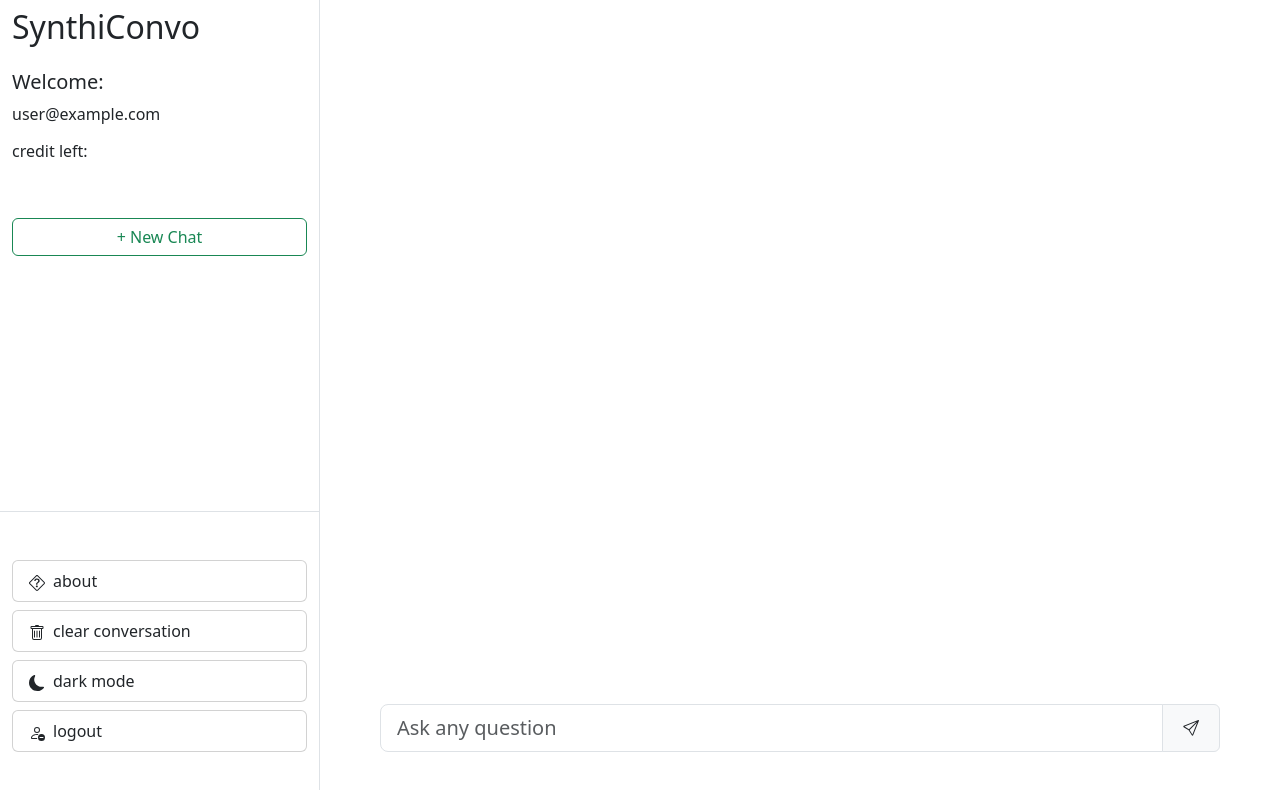
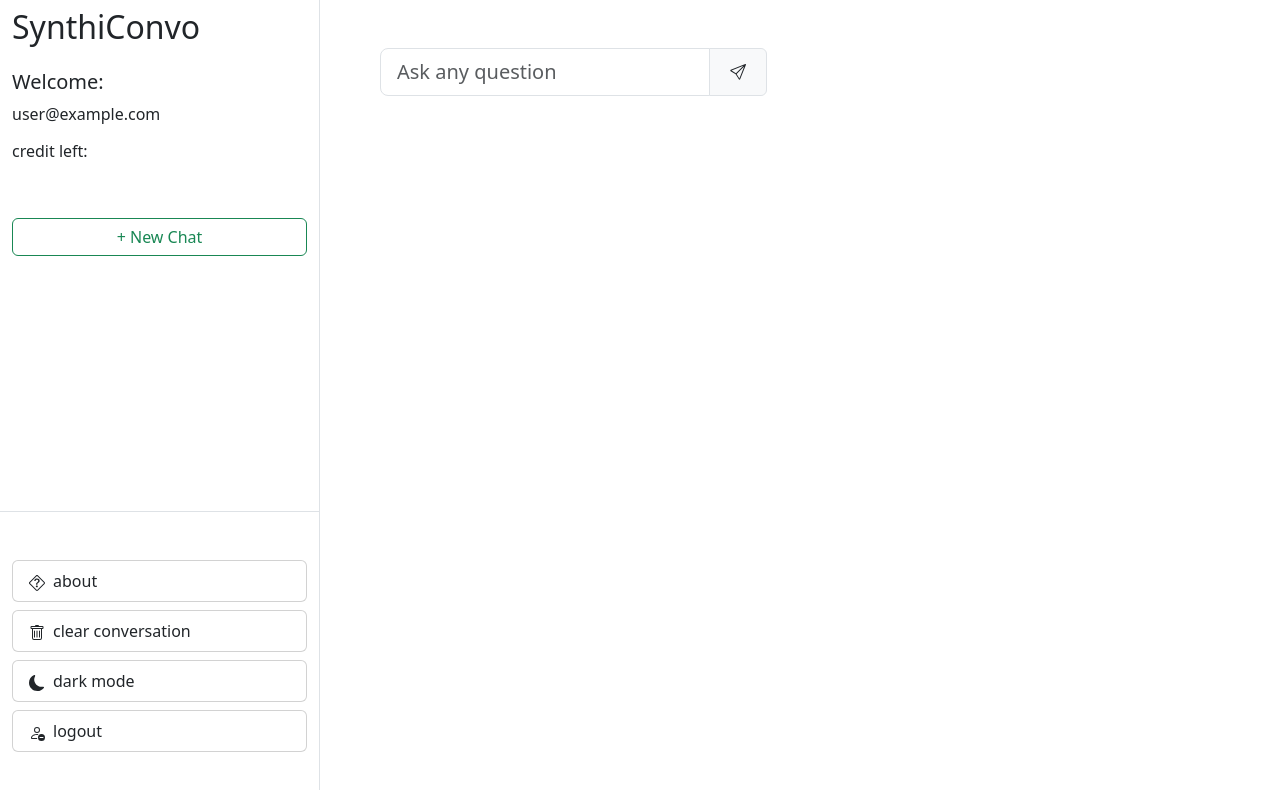
Before and after one commit to ulevi92/SynthiConvo, a React (Vite) app: page / in a window 1280 px wide. Shown: the top 790 px of the page. Built offline with nearby package versions, Linux system fonts and the light colour scheme; no server answers; sample sign-in values are in the browser's storage.

Commit message:
fixed/ style bug

```diff
--- a/src/components/chat/ChatWindow.tsx
+++ b/src/components/chat/ChatWindow.tsx
@@ -5,12 +5,12 @@ const ChatWindow = () => {
   const gridColClassName = "p-0";
 
   return (
-    <div className='d-flex flex-column position-relative justify-content-between h-100 mt-2'>
+    <div className='d-flex position-relative'>
       <div style={{ maxHeight: "85vh" }} className='overflow-y-auto'>
         <ChatLog />
       </div>
 
-      <div>
+      <div className='align-self-end'>
         <ChatForm />
       </div>
     </div>
```
